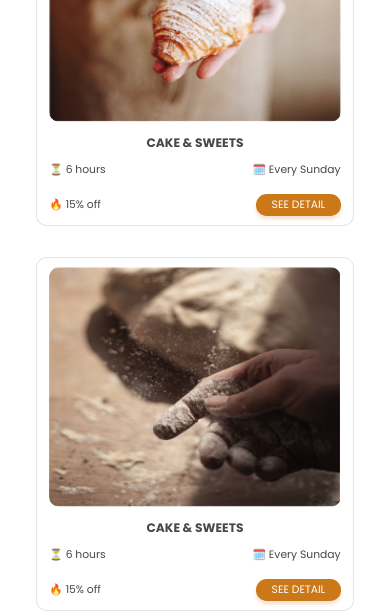
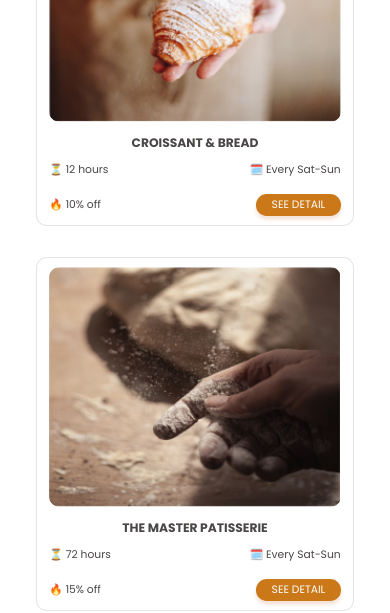
Before and after one commit to SukhontharatW/baking-studio, a React (Vite) app: page / in a window 390 px wide. Shown: the part 2140-2753 px from the top of the page. Built offline with nearby package versions, Linux system fonts and the light colour scheme.

Commit message:
update responsive Service section

```diff
--- a/src/components/Class.jsx
+++ b/src/components/Class.jsx
@@ -31,13 +31,13 @@ function Class() {
           <div className="class__item--image">
             <img src={class2} alt="" />
           </div>
-          <p className="p__reg--strong">CAKE & SWEETS</p>
+          <p className="p__reg--strong">CROISSANT & BREAD</p>
           <div className="class__item--first">
-            <p className="p__sm--normal">⏳ 6 hours</p>
-            <p className="p__sm--normal">🗓️ Every Sunday</p>
+            <p className="p__sm--normal">⏳ 12 hours</p>
+            <p className="p__sm--normal">🗓️ Every Sat-Sun</p>
           </div>
           <div className="class__item--last">
-            <p className="p__sm--normal">🔥 15% off</p>
+            <p className="p__sm--normal">🔥 10% off</p>
 
             <p className="p__sm--normal class__item--btn click__basic shadow-2">
               <Link className="class__item--btn--link">SEE DETAIL</Link>
@@ -48,10 +48,10 @@ function Class() {
           <div className="class__item--image">
             <img src={class3} alt="" />
           </div>
-          <p className="p__reg--strong">CAKE & SWEETS</p>
+          <p className="p__reg--strong">THE MASTER PATISSERIE</p>
           <div className="class__item--first">
-            <p className="p__sm--normal">⏳ 6 hours</p>
-            <p className="p__sm--normal">🗓️ Every Sunday</p>
+            <p className="p__sm--normal">⏳ 72 hours</p>
+            <p className="p__sm--normal">🗓️ Every Sat-Sun</p>
           </div>
           <div className="class__item--last">
             <p className="p__sm--normal">🔥 15% off</p>
```
